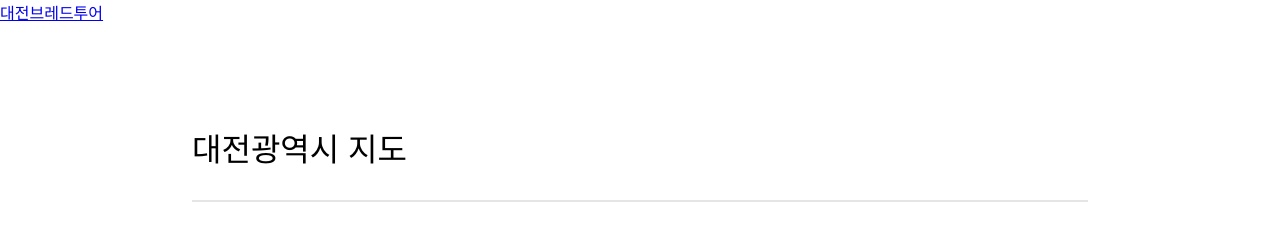
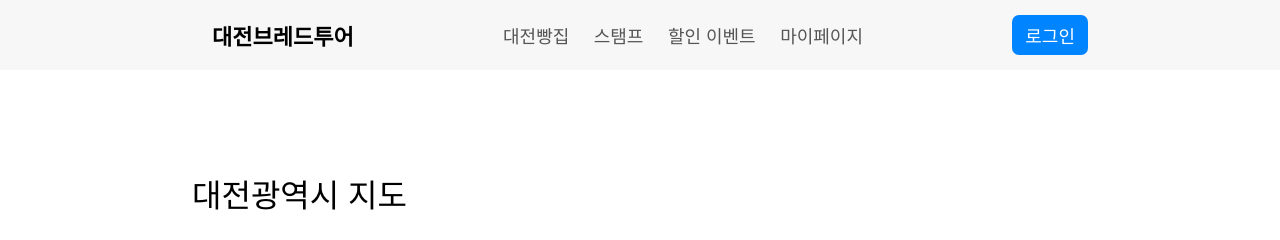
Before and after one commit to dev-yuka05/national-competition-21, a plain HTML site: page A-module/index.html in a window 1280 px wide. Shown: the top 240 px of the page. Drawn offline with Linux system fonts and the light colour scheme.

Commit message:
Add files via upload

```diff
--- a/A-module/css/style.css
+++ b/A-module/css/style.css
@@ -5,6 +5,10 @@
     box-sizing: border-box;
     outline: none;
     font-family: sans-serif;
+}
+
+:root{
+    --this-blue: rgb(0, 132, 255);
 }
 
 body{
@@ -20,6 +24,37 @@ hr{
     border: solid 1px #e5e5e5;
     margin-bottom: 60px;
 }
+
+/* 헤더 */
+header{
+    padding: 15px 15%;
+    background-color: #f7f7f7;
+    display: flex;
+    justify-content: space-between;
+    align-items: center;
+}
+
+header .logo{
+    color: #000;
+    text-decoration: none;
+    font-weight: bolder;
+    font-size: 22px;
+}
+
+header a{
+    color: #555;
+    text-decoration: none;
+    font-size: 18px;
+    margin-left: 20px;
+}
+
+header a.login{
+    padding: 7px 13px;
+    color: #fff;
+    background-color: var(--this-blue);
+    border-radius: 7px;
+}
+
 
 /* Map 섹션 */
 
--- a/A-module/index.html
+++ b/A-module/index.html
@@ -14,10 +14,13 @@
     <!-- header -->
     <header>
         <a href="#" class="logo">대전브레드투어</a>
-
         <div>
-
+            <a href="#">대전빵집</a>
+            <a href="#">스탬프</a>
+            <a href="#">할인 이벤트</a>
+            <a href="#">마이페이지</a>
         </div>
+        <a href="#" class="login">로그인</a>
     </header>
 
     <!-- Map section -->
```
